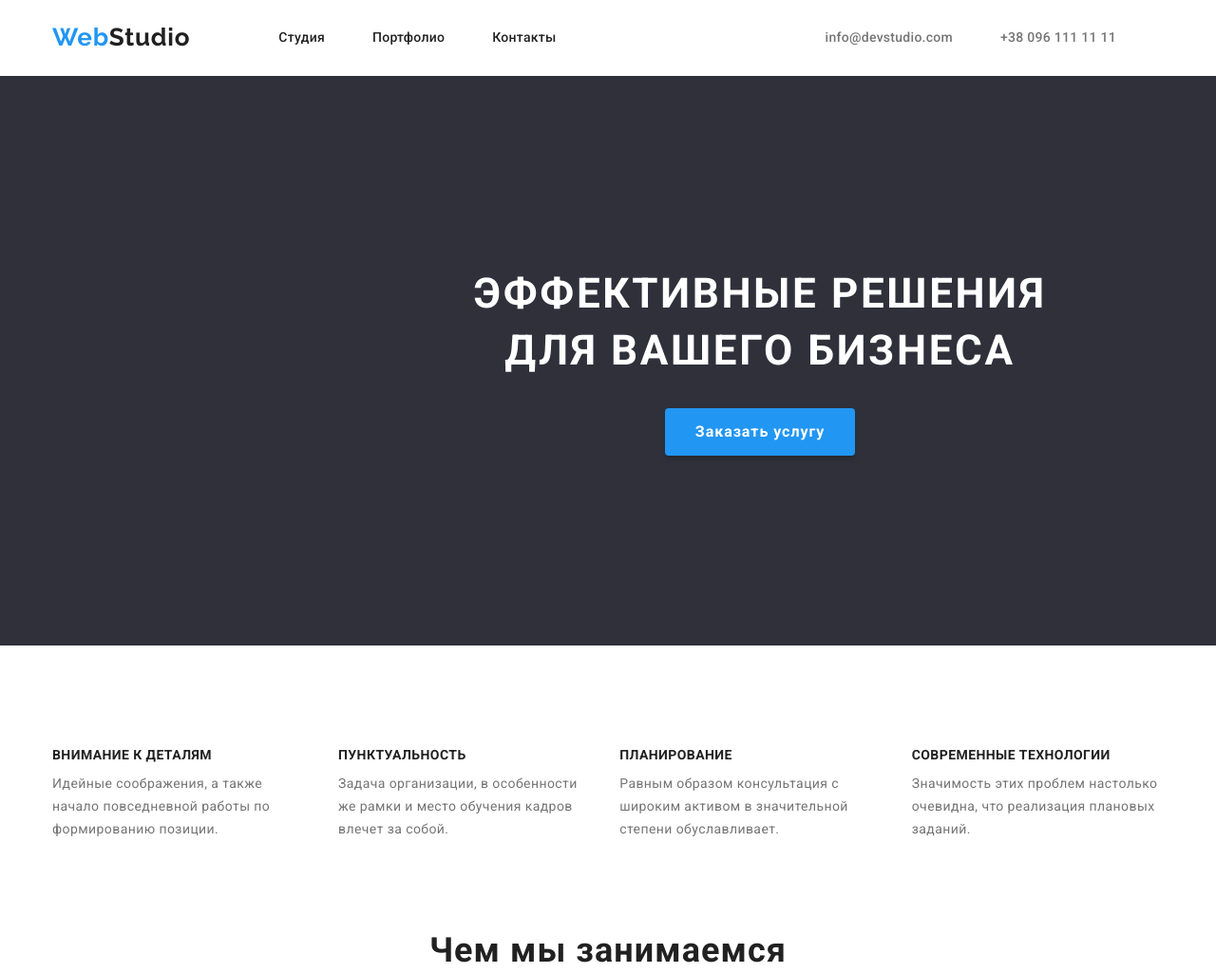
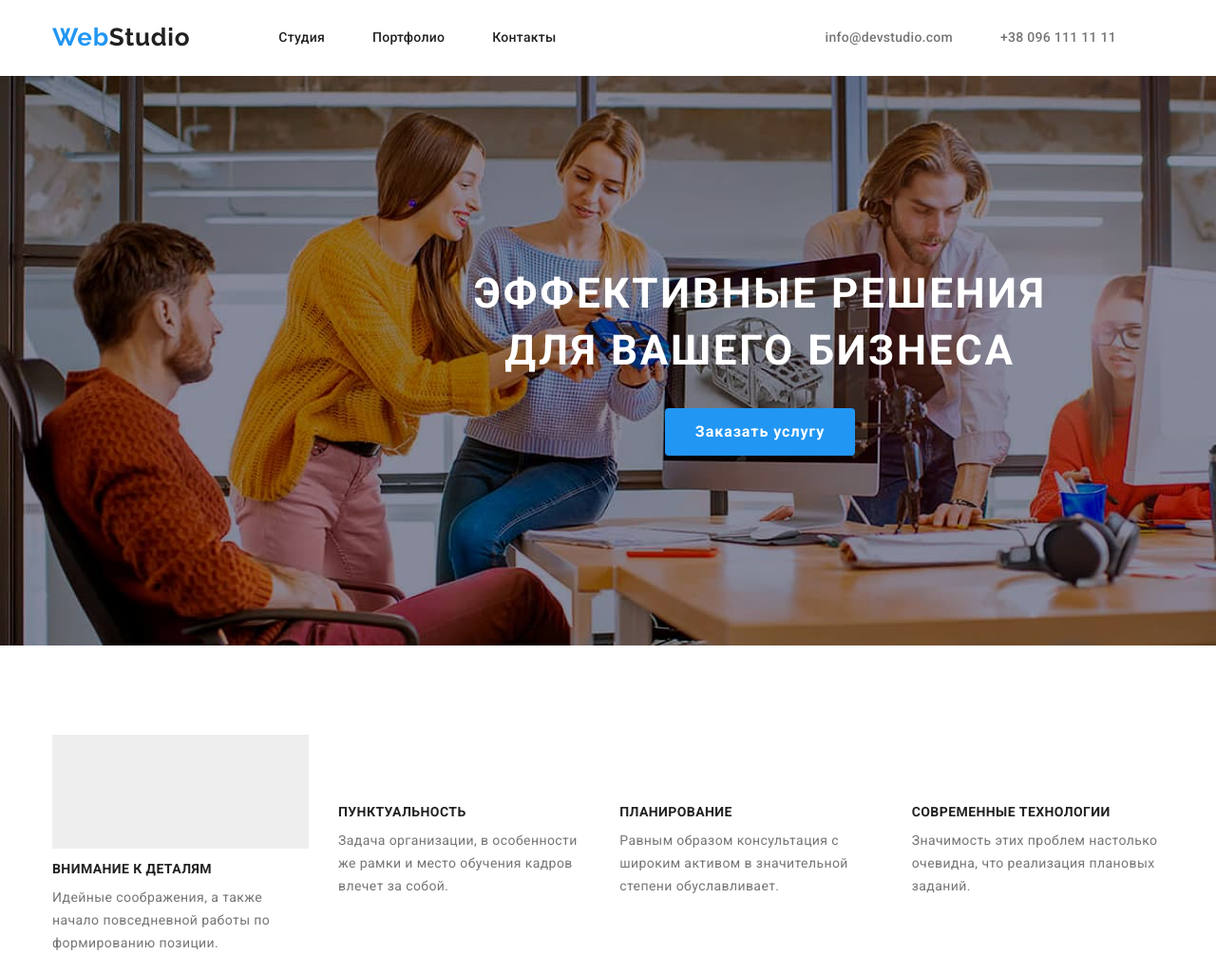
Before and after one commit to AlekseySteblivets/goit-markup-hw-04, a plain HTML site: page index.html in a window 1280 px wide. Shown: the top 1025 px of the page at 95% size. Drawn offline with nearby package versions, Linux system fonts and the light colour scheme.

Commit message:
сохраняет что сделал в субботу 08 ноября

```diff
--- a/css/styles.css
+++ b/css/styles.css
@@ -242,6 +242,9 @@ img {
     margin-left: auto;
     margin-right: auto;
     margin-bottom: 94px;
+    background-image: url(../images/hero.jpg);
+    background-size: cover;
+    background-position: center;
 }
 
 
@@ -481,3 +484,13 @@ img {
 .link-mail {
     margin-bottom: 9px;
 }
+
+.advantages-svg {
+
+}
+
+.advantages-svg-container {
+    height: 120px;
+    width: 270px;
+    background-color: var(--bg-section-cl);
+}
--- a/index.html
+++ b/index.html
@@ -41,6 +41,11 @@
             <div class="container">
                 <ul class="list flex-advantages">
                     <li>
+                        <div class="advantages-svg-container">
+                            <svg class="advantages-svg">
+                                <use href="./images/sprite.svg/#icon-antenna"></use>
+                            </svg>
+                        </div>
                         <h3 class="section-advantages-title">Внимание к деталям</h3>
                         <p class="border-advanteges">Идейные соображения, а также начало повседневной работы по формированию позиции.</p>
                     </li>
```
Also changed, not shown: images/hero.jpg (added), images/img.jpg, images/sprite.svg (added).
